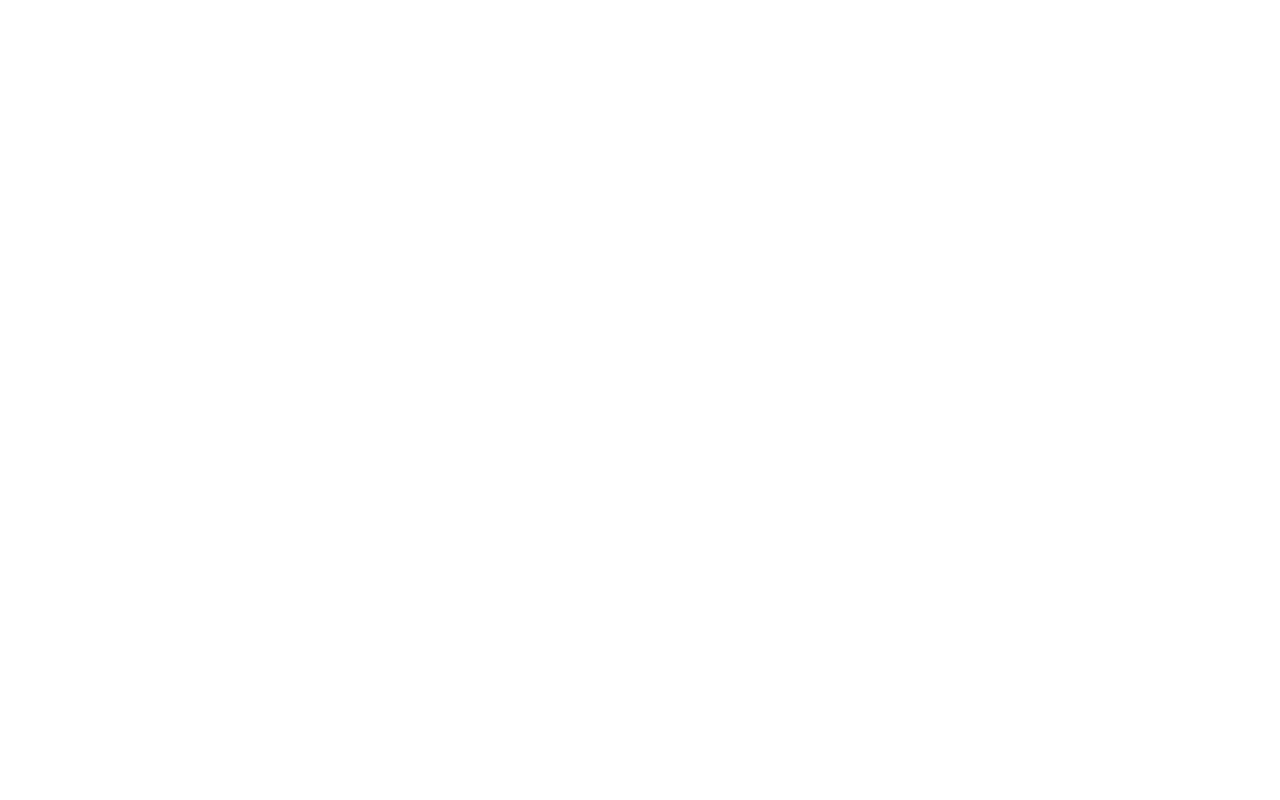
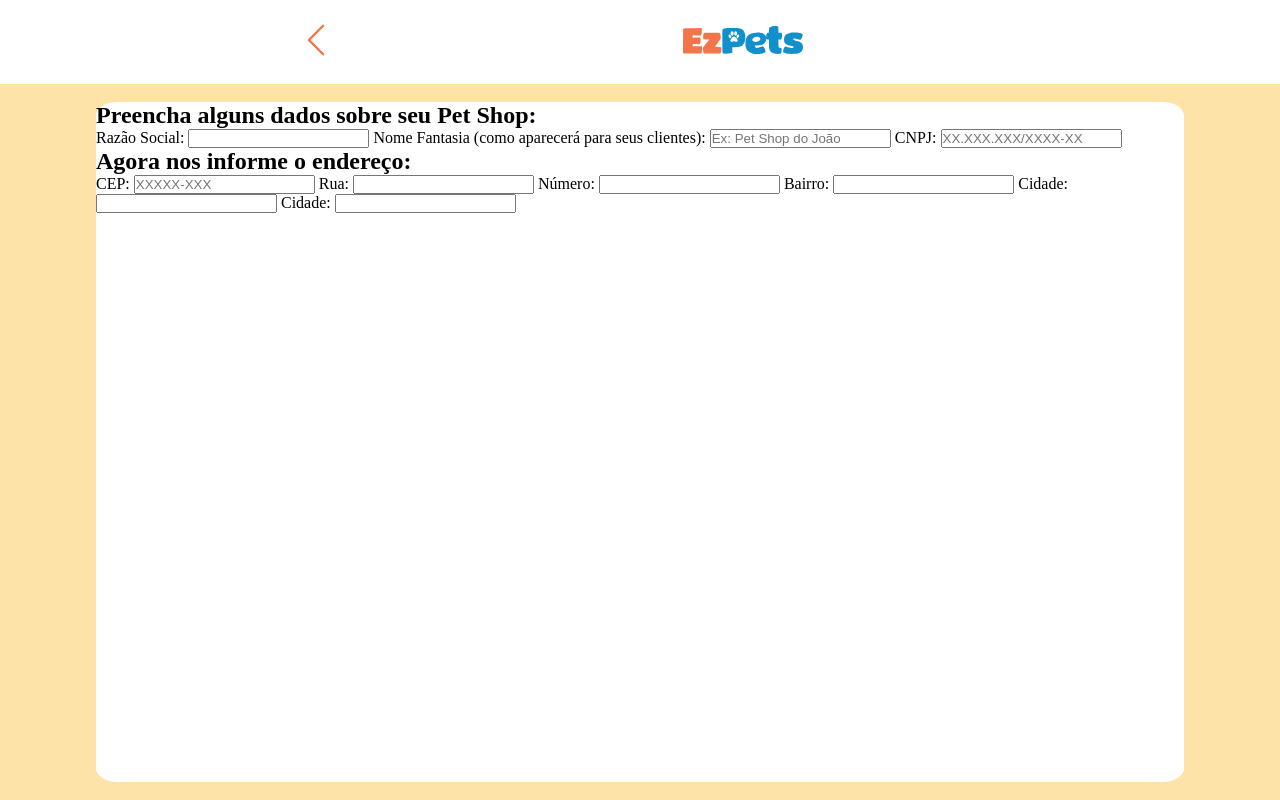
Before and after one commit to biel-dev12/EzPetShops, a plain HTML site: page companyData.html in a window 1280 px wide. Drawn offline with Linux system fonts and the light colour scheme.

Commit message:
inicio da pagina de dados da empresa

```diff
--- a/companyData.html
+++ b/companyData.html
@@ -0,0 +1,82 @@
+<!DOCTYPE html>
+<html lang="pt-br">
+  <head>
+    <meta charset="UTF-8" />
+    <meta name="viewport" content="width=device-width, initial-scale=1.0" />
+    <title>Dados da Empresa</title>
+    <!-- Link CSS -->
+    <link rel="stylesheet" href="./css/style.css" />
+    <link
+      rel="shortcut icon"
+      href="./imgs/logo-ezpets.svg"
+      type="image/x-icon"
+    />
+  </head>
+  <body>
+    <div class="main-content">
+      <header id="header">
+        <nav id="nav-header">
+          <a href="" class="arrowBac-link">
+            <img
+              src="./imgs/chevron-left.svg"
+              alt="Icone Voltar"
+              class="arowBack"
+            />
+          </a>
+          <a href="" class="link-logo"
+            ><img src="./imgs/logo-ezpets.svg" alt="Logo EzPets" class="logo"
+          /></a>
+        </nav>
+      </header>
+      <main id="main-section">
+        <form class="form1" action="" method="post">
+          <div class="corpoDatas">
+            <h2>Preencha alguns dados sobre seu Pet Shop:</h2>
+
+            <label for="corpName">Razão Social:</label>
+            <input type="text" name="corpName" id="corpName" />
+
+            <label for="petshopName"
+              >Nome Fantasia (como aparecerá para seus clientes):</label
+            >
+            <input
+              type="text"
+              name="petshop Name"
+              id="petshopName"
+              placeholder="Ex: Pet Shop do João"
+            />
+
+            <label for="cnpj">CNPJ: </label>
+            <input
+              type="text"
+              name="cnpj"
+              id="cnpj"
+              placeholder="XX.XXX.XXX/XXXX-XX"
+            />
+          </div>
+          <div class="corpAddress">
+            <h2>Agora nos informe o endereço:</h2>
+
+            <label for="cep">CEP:</label>
+            <input type="text" name="cep" id="cep" placeholder="XXXXX-XXX">
+
+            <label for="street">Rua:</label>
+            <input type="text" name="street" id="street">
+
+            <label for="number">Número:</label>
+            <input type="text" name="number id="number">
+
+            <label for="neighbor">Bairro:</label>
+            <input type="text" name="neighbor" id="neighbor">
+
+            <label for="city">Cidade:</label>
+            <input type="text" name="city" id="city">
+
+            <label for="state">Cidade:</label>
+            <input type="text" name="state" id="state">
+          </div>
+        </form>
+      </main>
+    </div>
+  </body>
+</html>
--- /dev/null
+++ b/sass/pages/companyData.scss
@@ -0,0 +1,17 @@
+@import "../outhers/colors.scss";
+
+#header{
+    #nav-header{
+        gap: 100px;
+        padding: 20px;
+    }
+}
+
+#main-section{
+    .form1{
+        width: 85%;
+        height: 95%;
+        background-color: $white-text;
+        border-radius: 2%;
+    }
+}
--- a/sass/pages/signup-login.scss
+++ b/sass/pages/signup-login.scss
@@ -22,6 +22,7 @@
 #header {
   width: 100%;
   height: 100%;
+  background-color: $white-text;
   #nav-header {
     display: flex;
     justify-content: space-evenly;
@@ -74,8 +75,8 @@
       li.li-drop {
         height: 3rem;
         span {
-        position: relative;
-        bottom: 31%;
+          position: relative;
+          bottom: 31%;
           height: 100%;
           @include linkEl;
         }
@@ -309,8 +310,8 @@
           display: grid;
           grid-template-rows: calc(1fr / 2) 3fr;
           grid-template-areas:
-          "span"
-          "drop";
+            "span"
+            "drop";
           // flex-direction: column;
           // gap: 200px;
           position: relative;
@@ -319,20 +320,20 @@
             grid-area: span;
             color: $black-text;
           }
-          .dropdown{
+          .dropdown {
             grid-area: drop;
           }
         }
-        ul#ul-btns{
+        ul#ul-btns {
           flex-direction: row;
           li > button {
-            &.btn-login{
-              &:hover{
+            &.btn-login {
+              &:hover {
                 border-color: $secondary-color;
               }
             }
-            &.btn-signup{
-              &:hover{
+            &.btn-signup {
+              &:hover {
                 background-color: $white-text;
               }
             }
--- a/sass/style.scss
+++ b/sass/style.scss
@@ -34,11 +34,6 @@ body{
   }
 }
 
-// #main-section {
-//   width: 100%;
-//   flex: 1 0 auto;
-// }
-
 button{
   outline: none;
 }
@@ -61,3 +56,4 @@ button{
 }
 
 @import "./pages/signup-login.scss";
+@import "./pages/companyData.scss";
```
Also changed, not shown: signUp.html (+2 -1 lines), css/style.css, imgs/chevron-left.svg (added), 1 other file.
